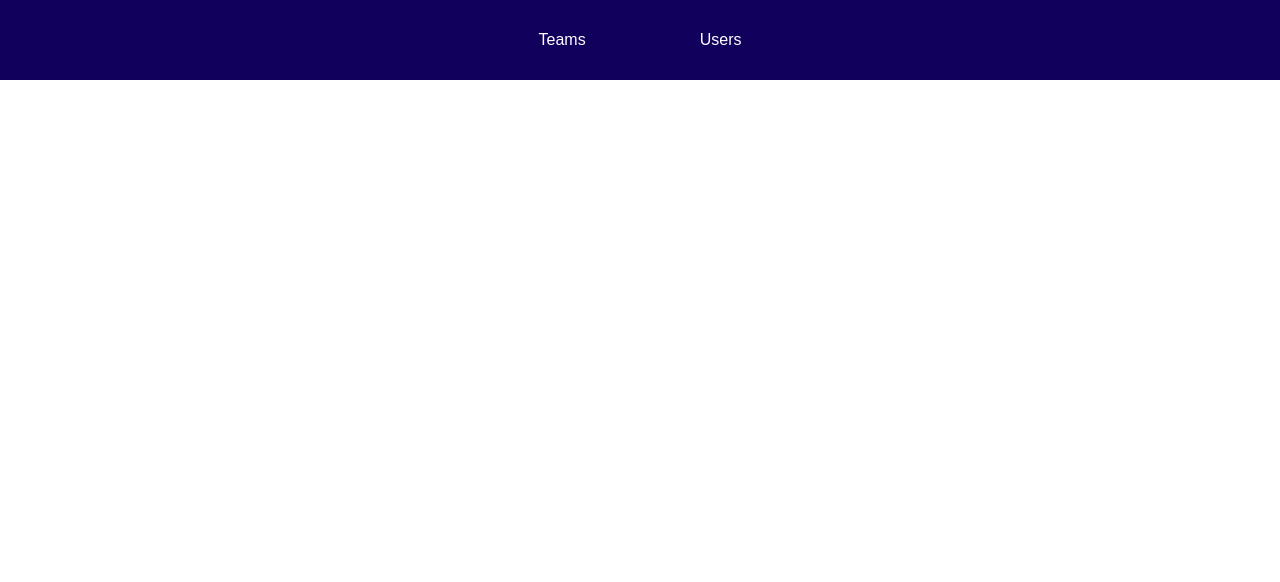
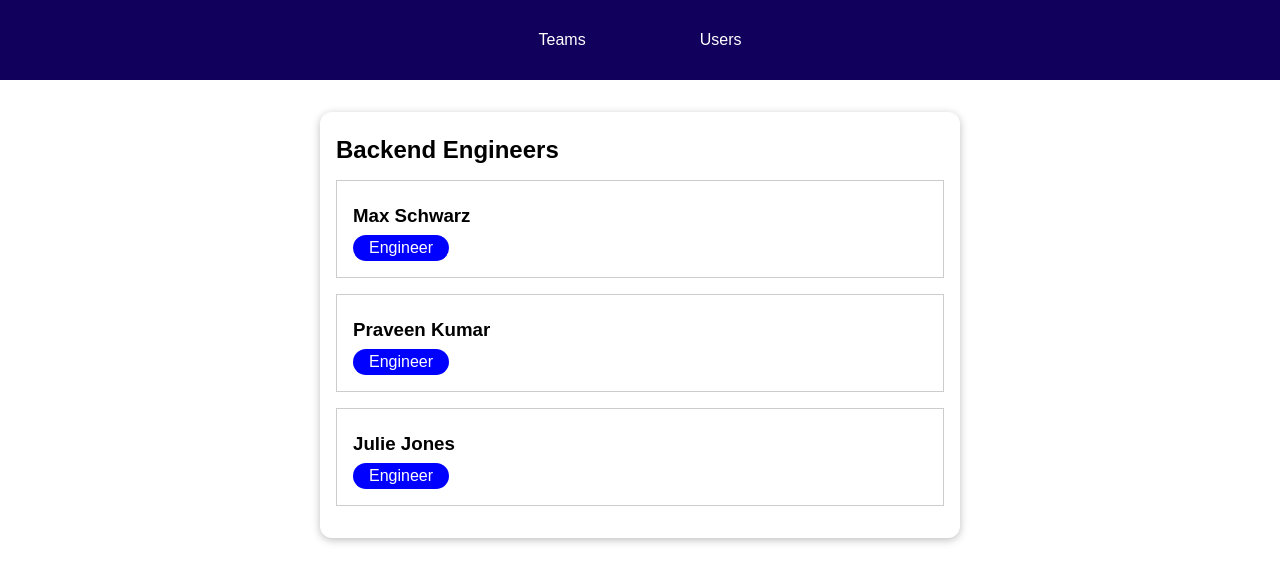
Before and after one commit to kushmathapa/team-resource-manager, a Vue app: page /teams/t2 in a window 1280 px wide. Before the commit this address had no page. Shown: the top 582 px of the page. Built offline with nearby package versions, Linux system fonts and the light colour scheme.

Commit message:
feat: pass data with route params and display page by route path

```diff
--- a/src/components/teams/TeamMembers.vue
+++ b/src/components/teams/TeamMembers.vue
@@ -16,17 +16,27 @@
 import UserItem from '../users/UserItem.vue';
 
 export default {
+  inject: ['users', 'teams'],
   components: {
-    UserItem
+    UserItem,
   },
   data() {
     return {
       teamName: 'Test',
-      members: [
-        { id: 'u1', fullName: 'Max Schwarz', role: 'Engineer' },
-        { id: 'u2', fullName: 'Max Schwarz', role: 'Engineer' },
-      ],
+      members: [],
     };
+  },
+  created() {
+    const teamId = this.$route.params.teamId;
+    const currentTeams = this.teams.find((team) => team.id === teamId);
+    const memberIdsOfCurrentTeam = currentTeams.members;
+    const membersListOfCurrentTeam = [];
+    for (const memberId of memberIdsOfCurrentTeam) {
+      const currentTeamUser = this.users.find((user) => user.id === memberId);
+      membersListOfCurrentTeam.push(currentTeamUser);
+    }
+    this.members = membersListOfCurrentTeam;
+    this.teamName = currentTeams.name;
   },
 };
 </script>
--- a/src/main.js
+++ b/src/main.js
@@ -3,6 +3,7 @@ import { createRouter, createWebHistory } from 'vue-router';
 
 import App from './App.vue';
 import TeamsList from './components/teams/TeamsList.vue';
+import TeamMembers from './components/teams/TeamMembers.vue';
 import UsersList from './components/users/UsersList.vue';
 
 const app = createApp(App);
@@ -17,6 +18,10 @@ const router = createRouter({
       path: '/users',
       component: UsersList,
     },
+    {
+      path: '/teams/:teamId',
+      component: TeamMembers,
+    },
   ],
 });
 
```
